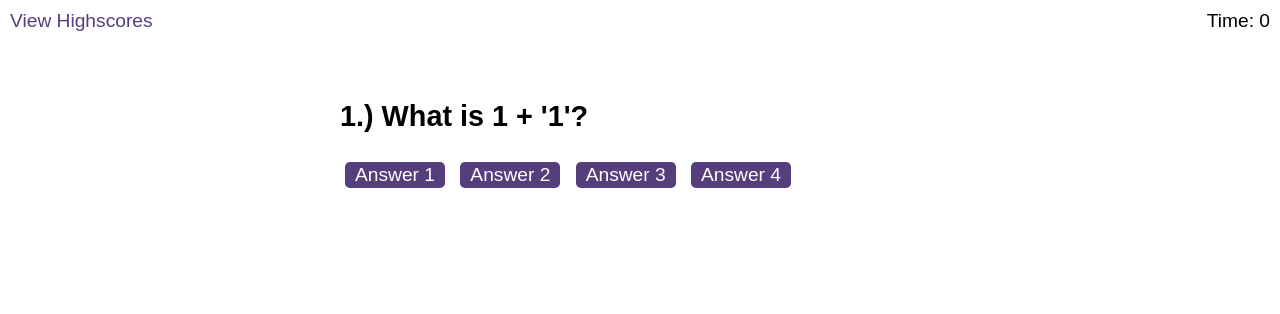
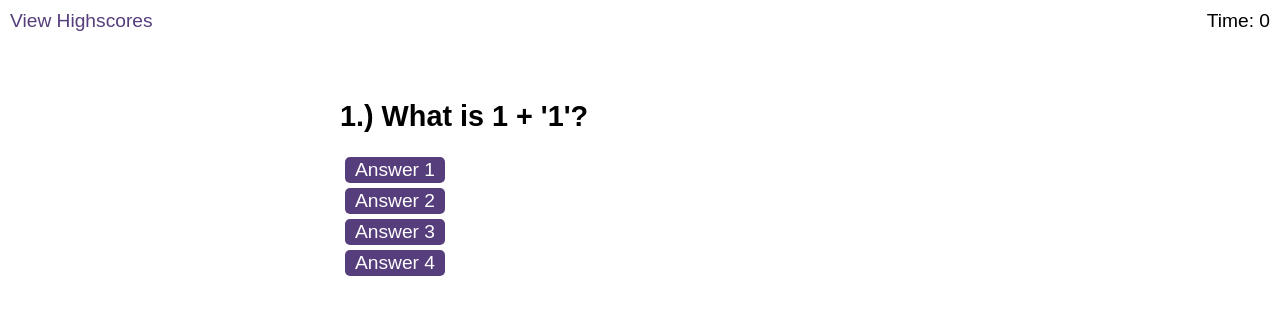
Before and after one commit to aaron1490/coding-quiz-challenge, a plain HTML site: page index.html in a window 1280 px wide. Both pictures are taken after a click on the button "Start Quiz". Drawn offline with Linux system fonts and the light colour scheme.

```diff
--- a/assets/js/logic.js
+++ b/assets/js/logic.js
@@ -6,21 +6,20 @@ var questionTitleEl = document.getElementById("question-title");
 var questionsScreenEl = document.getElementById("questions");
 var startScrenEl = document.getElementById("start-screen");
 var choicesEl = document.getElementById("choices");
-var answerBtn = document.getElementById("answer-buttons")
+var answerBtn = document.getElementById("answer-buttons");
 var timerEl = document.getElementById("time");
 var scoreEl = document.getElementsByClassName("scores");
 var endScreenEl = document.getElementById("end-screen");
 var submitEl = document.getElementById("submit");
 
+
 // Declaring variables
-var numberOfQuestions = questions.length;
 var questionIndex = 0;
 var score = 0;
 var timeLeft = 60;
 var currentQuestionIndex = 0;
 
 // Declaring Constants
-const timerInterval = 1000;
 const penalty = 10
 
 
@@ -47,22 +46,20 @@ function timeStart() {
     timerEl.textContent = timeLeft;
     // add timer that moves at intervial of -1000ms
   }, 1000);
-}
+};
 
 function timePenalty() {
   // remove 10 secs of time when wrong answer event listener is selected
   timeLeft -= 10;
-}
+};
 
 function nextQuestion() {
   // if any button is clicked, progress to the next question
   currentQuestion += 1;
-}
+};
 
 function currentQuestion() {
-  var currentQuestion = questions[currentQuestionIndex];
-  var currentQuestionIndex = currentQuestionIndex + 1;
-  questionTitleEl.innerHTML = `${currentQuestionIndex}. ${currentQuestion.question}`
+
 }
 
 function wrongAnswer() {
@@ -71,17 +68,14 @@ function wrongAnswer() {
   // display wrong answer message at the bottom
   // move onto the next question
   nextQuestion();
-}
+};
 
 function rightAnswer() {
   // if right answer selected, add points to score
   // display right answer message at the bottom
   // move onto the next question
   nextQuestion();
-}
-
-
-
+};
 
 // Display quiz title
 
--- a/assets/js/questions.js
+++ b/assets/js/questions.js
@@ -1,4 +1,4 @@
-// Sample questions obtained from: https://www.guru99.com/javascript-interview-questions-answers.html and https://www.linkedin.com/pulse/sharpen-your-javascript-skills-multiple-choice-laurence-svekis--iulyc/?trk=article-ssr-frontend-pulse_more-articles_related-content-card
+// Sample questions obtained from: https://www.guru99.com/javascript-interview-questions-answers.html and https://www.linkedin.com/pulse/sharpen-your-javascript-skills-multiple-choice-laurence-svekis--iulyc/?trk=article-ssr-frontend-pulse_more-articles_related-content-card and Xpert learning Assistant on Bootcamp dashboard
 
 const questions = [
   {
@@ -20,6 +20,36 @@ const questions = [
       { text: "Modulus", correct: true },
     ],
   },
+
+  {
+    questionText: "Which of the following is a valid way to declare a variable in JavaScript?",
+    choices: [
+      { text: "variable = 10;", correct: false },
+      { text: "var = 10;", correct: true },
+      { text: "let variable = 10;", correct: false },
+      { text: "const variable = 10;", correct: false },
+    ],
+  },
+
+  {
+    questionText: "What is the correct syntax to add an event listener to a button element in JavaScript?",
+    choices: [
+      { text: 'button.addEventListener("click", myFunction());', correct: true },
+      { text: 'button.on("click", myFunction());', correct: false },
+      { text: 'button.onclick = myFunction();', correct: false },
+      { text: 'button.click(myFunction());', correct: false },
+    ],
+  },
+
+  {
+    questionText: "What is the difference between null and undefined in JavaScript?",
+    choices: [
+      { text: "They are the same and can be used interchangeably", correct: false },
+      { text: "null represents an empty or non-existent value, while undefined indicates a variable that has been declared but not assigned a value", correct: false },
+      { text: "null indicates a variable that has been declared but not assigned a value, while undefined represents an empty or non-existent value", correct: true },
+      { text: "null is a number, while undefined is a boolean value", correct: false },
+    ],
+  },
 ];
 
 export { questions };
--- a/index.html
+++ b/index.html
@@ -27,12 +27,13 @@
 
       <div id="questions" class="hide">
         <h2 id="question-title"></h2>
-        <div id="choices" class="choices"></div>
+        <div id="choices" class="choices">
           <div id="answer-buttons">
-          <button class="btn">Answer 1</button>
-          <button class="btn">Answer 2</button>
-          <button class="btn">Answer 3</button>
-          <button class="btn">Answer 4</button>
+          <button class="ans-btn">Answer 1</button>
+          <button class="ans-btn">Answer 2</button>
+          <button class="ans-btn">Answer 3</button>
+          <button class="ans-btn">Answer 4</button>
+          </div>
         </div>
       </div>
 
```
